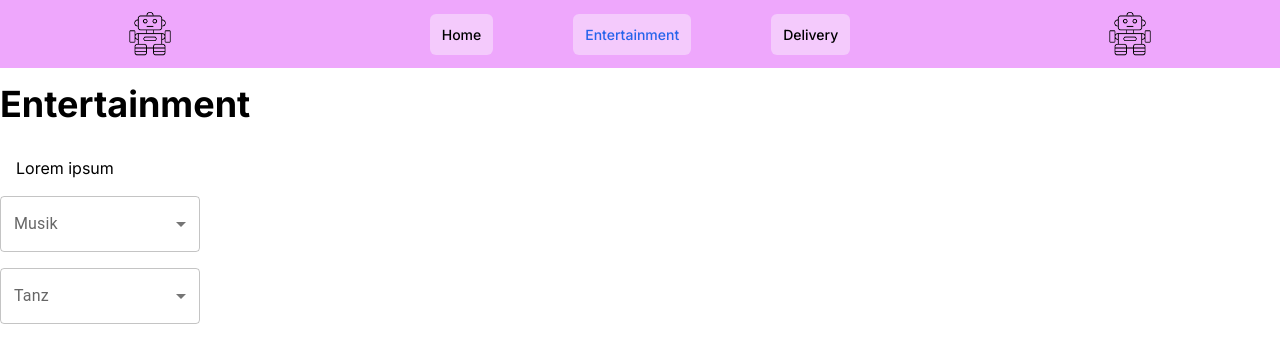
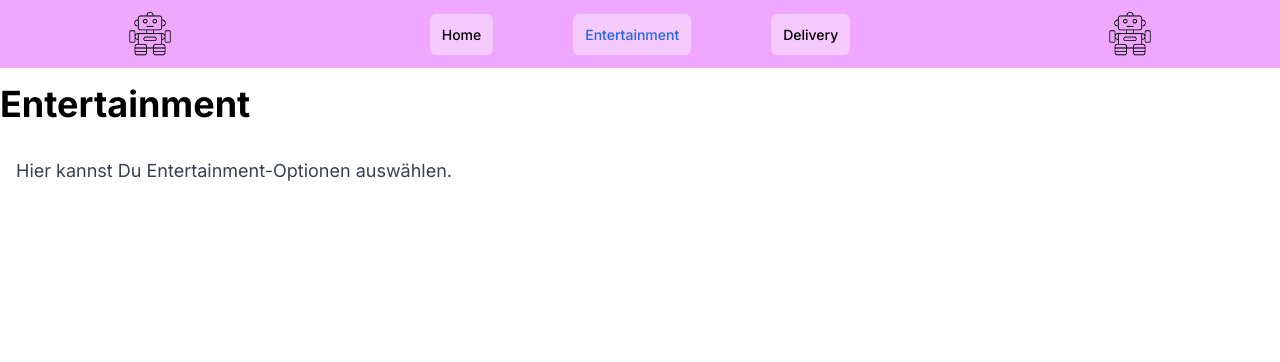
Before and after one commit to LeoPilgram/robertaUI2, a Next.js app: page /entertainment in a window 1280 px wide. Shown: the top 362 px of the page. Built offline with nearby package versions, Linux system fonts and the light colour scheme.

Commit message:
Es wurden eine Header und eine Paragraph Komponente eingefügt.

```diff
--- a/src/app/delivery/page.tsx
+++ b/src/app/delivery/page.tsx
@@ -1,10 +1,15 @@
 import Header from '@/components/Header';
+import Paragraph from '@/components/Paragraph';
 
 export default function DeliveryPage() {
   return (
     <div>
       <Header header="Delivery" />
-      <p className="p-4">Lorem ipsum</p>
+      <div>
+        <div>
+          <Paragraph paragraph="Hier kannst Du Delivery-Optionen auswählen." />
+        </div>
+      </div>
     </div>
   );
 }
--- a/src/app/entertainment/page.tsx
+++ b/src/app/entertainment/page.tsx
@@ -1,38 +1,14 @@
-import BasicSelect from '@/components/Dropdown';
 import Header from '@/components/Header';
+import Paragraph from '@/components/Paragraph';
 
 export default function EntertainmentPage() {
   return (
     <div>
       <Header header="Entertainment" />
       <div>
-        <p className="p-4">Lorem ipsum</p>
-      </div>
-
-      <div className="mb-4">
-        {' '}
-        {/* Add margin bottom to create space */}
-        <BasicSelect
-          label="Musik"
-          options={[
-            { value: 1, label: 'Song 1' },
-            { value: 2, label: 'Song 2' },
-            { value: 3, label: 'Song 3' },
-          ]}
-        />
-      </div>
-
-      <div>
-        {' '}
-        {/* Another dropdown */}
-        <BasicSelect
-          label="Tanz"
-          options={[
-            { value: 1, label: 'Tanz 1' },
-            { value: 2, label: 'Tanz 2' },
-            { value: 3, label: 'Tanz 3' },
-          ]}
-        />
+        <div>
+          <Paragraph paragraph="Hier kannst Du Entertainment-Optionen auswählen." />
+        </div>
       </div>
     </div>
   );
--- a/src/app/page.tsx
+++ b/src/app/page.tsx
@@ -1,11 +1,16 @@
 import Header from '@/components/Header';
+import Paragraph from '@/components/Paragraph';
 import Image from 'next/image';
 
 export default function Home() {
   return (
     <div>
-      <Header header="Roberta UI" />
-      <p className="p-4">Hello World</p>
+      <div>
+        <Header header="Roberta UI" />
+      </div>
+      <div>
+        <Paragraph paragraph="Willkommen!" />
+      </div>
     </div>
   );
 }
--- a/src/components/Dropdown.tsx
+++ /dev/null
@@ -1,47 +0,0 @@
-// https://mui.com/material-ui/all-components/ and OpenAI
-
-'use client';
-
-import * as React from 'react';
-import Box from '@mui/material/Box';
-import InputLabel from '@mui/material/InputLabel';
-import MenuItem from '@mui/material/MenuItem';
-import FormControl from '@mui/material/FormControl';
-import Select, { SelectChangeEvent } from '@mui/material/Select';
-
-interface BasicSelectProps {
-  label: string;
-  options: { value: any; label: string }[];
-}
-
-export default function BasicSelect({
-  label,
-  options,
-}: BasicSelectProps) {
-  const [value, setValue] = React.useState('');
-
-  const handleChange = (event: SelectChangeEvent) => {
-    setValue(event.target.value as string);
-  };
-
-  return (
-    <Box sx={{ minWidth: 120 }}>
-      <FormControl sx={{ width: '200px' }}>
-        <InputLabel id="basic-select-label">{label}</InputLabel>
-        <Select
-          labelId="basic-select-label"
-          id="basic-select"
-          value={value}
-          label={label}
-          onChange={handleChange}
-        >
-          {options.map((option) => (
-            <MenuItem key={option.value} value={option.value}>
-              {option.label}
-            </MenuItem>
-          ))}
-        </Select>
-      </FormControl>
-    </Box>
-  );
-}
--- /dev/null
+++ b/src/components/Paragraph.tsx
@@ -0,0 +1,15 @@
+// https://makeschool.org/mediabook/oa/tutorials/react-fundamentals-vm0/build-a-header-component/
+
+import React from 'react';
+
+function Paragraph({ paragraph = 'Default Paragraph' }) {
+  return (
+    <div>
+      <p className="text-gray-700 text-lg font-normal leading-relaxed m-4">
+        {paragraph}
+      </p>
+    </div>
+  );
+}
+
+export default Paragraph;
```
